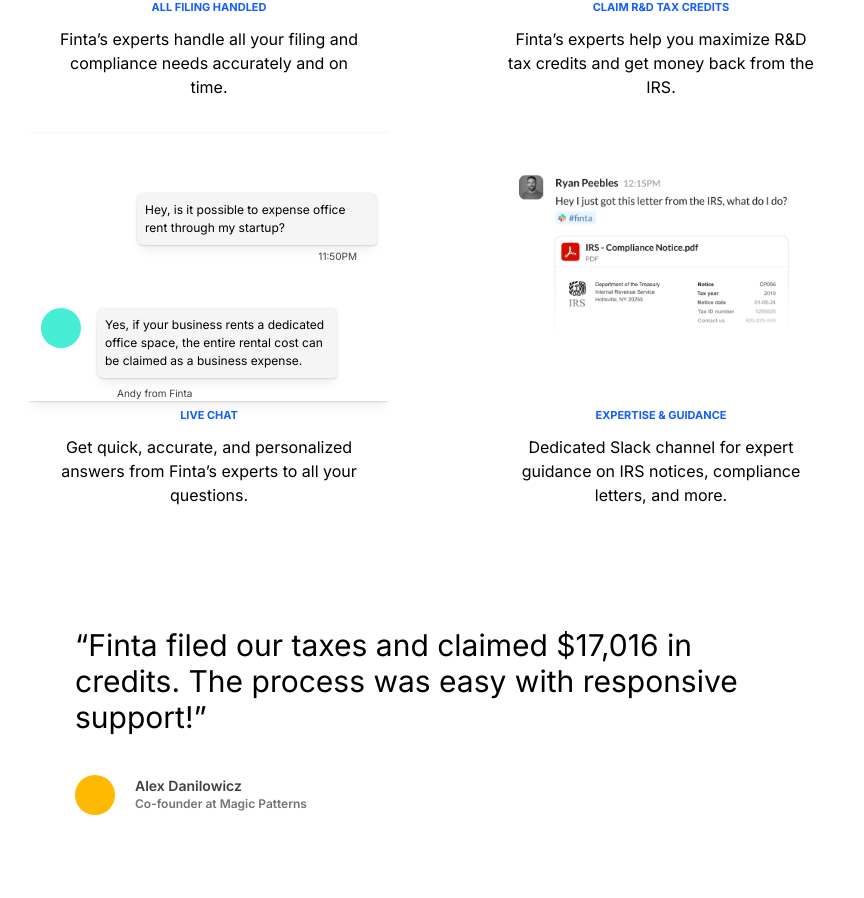
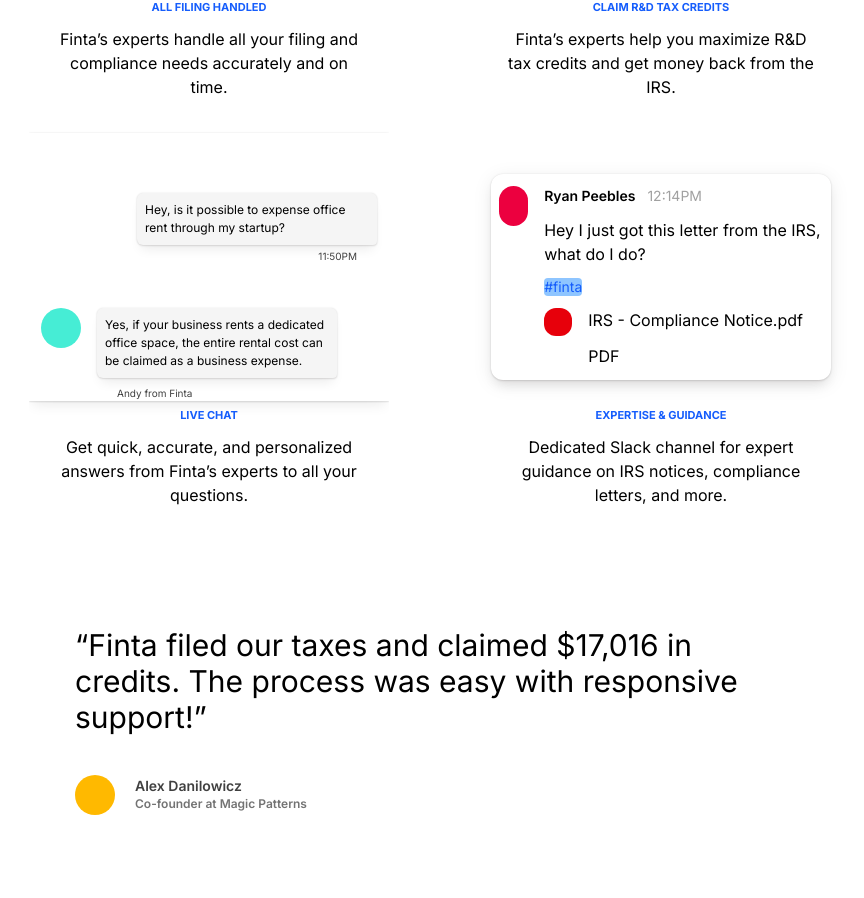
Before and after one commit to Evolver-3/newfintaupload, a React (Vite) app: page / in a window 1280 px wide. Shown: the part 2513-3411 px from the top of the page, without its empty margins (205-1069 px from the left). Built offline with nearby package versions, Linux system fonts and the light colour scheme; some icons are missing.

Commit message:
new card Expertise and guidance

```diff
--- /dev/null
+++ b/src/finta/Data/Card4.jsx
@@ -0,0 +1,37 @@
+import React from 'react'
+
+const Card4 = () => {
+  return (
+    <div className='w-85 h-fit px-2 py-3 rounded-xl bg-card flex gap-4 justify-center items-start shadow-weird'>
+
+      <div className='w-10 h-10 rounded-full bg-primary'></div>
+
+      <div className='flex flex-col gap-3 item-start justify-center text-foreground'>
+        <div className=' flex gap-3 text-sm'>
+          <h2 className='font-semibold'>Ryan Peebles</h2>
+          <h4 className='text-neutral-400 dark:text-neutral-200'>12:14PM</h4>
+        </div>
+
+        <p>Hey I just got this letter from the IRS, what do I do?</p>
+
+        <span className='w-fit  rounded-sm text-blue-600 text-sm leading-tight bg-blue-300 '>#finta</span>
+
+        <div className='flex gap-4'>
+          <div className='w-7 h-7 rounded-xl bg-red-600'></div>
+
+          <div className='flex flex-col items-start justify-center gap-3'>
+            <h2>IRS - Compliance Notice.pdf</h2>
+
+            <h4>PDF</h4>
+          </div>
+
+          <div className='w-1 h-full bg-black/10'></div>
+
+        </div>
+
+      </div>
+    </div>
+  )
+}
+
+export default Card4
--- a/src/finta/Data/Cardo.jsx
+++ b/src/finta/Data/Cardo.jsx
@@ -12,10 +12,11 @@
 
 
   const row={
-    hidden:{opacity:0,y:10},
+    hidden:{opacity:0,y:10,x:0},
     visible:(i)=>({
       opacity:1,
       y:0,
+      x:0,
       transition:{
         delay:i*2.4,
         duration:1
@@ -39,7 +40,7 @@
     <AnimatePresence mode='wait'>
     <motion.div
 
-    className='shadow-soft rounded-md w-75 h-auto bg-card mt-10'
+    className='shadow-soft rounded-md w-90 h-auto bg-card mt-10'
     key={cycle}>
 
         {Data.map((item,index)=>(
@@ -50,7 +51,6 @@
         variants={row}
         initial="hidden"
         animate="visible"
-
         custom={index}
 
         >
@@ -58,7 +58,7 @@
           <motion.div
           className='relative flex items-center justify-center '>
 
-          <motion.h2 className='absolute inset-0 text-neutral-600 text-md'
+          <motion.h2 className='absolute inset-0 text-neutral-600 dark:text-neutral-300 text-md'
           initial={{opacity:1,scale:0.8}}
           animate={{opacity:0,scale:1}}
           transition={{duration:1.5,delay:index * 2.4+0.6}}
@@ -76,7 +76,7 @@
           </motion.h2>
 
 
-          <h2 className='text-sm  text-neutral-700 px-10'>{item.text}</h2>
+          <h2 className='text-sm text-neutral-700 dark:text-white px-10'>{item.text}</h2>
 
           </motion.div>
 
--- a/src/finta/Data/Datapage.jsx
+++ b/src/finta/Data/Datapage.jsx
@@ -1,9 +1,10 @@
 
 import Cardo from './Cardo'
 import Container from '../CustomComponent/Container'
-import FintaChat from '../ChatAnimation/FintaChat'
+import FintaChat from './ChatAnimation/FintaChat'
 import NormalCardContain from '../CustomComponent/NormalCardContain'
 import CustomMain from '../CustomComponent/CustomMain'
+import Card4 from './Card4'
 
 const Datapage = () => {
 
@@ -24,9 +25,7 @@
        </NormalCardContain>
 
        <NormalCardContain heading={"EXPERTISE & GUIDANCE"} text={"Dedicated Slack channel for expert guidance on IRS notices, compliance letters, and more."} >
-        <div className='h-75'>
-          <img src='expertise.webp' className='w-80 rounded-xl'/>
-        </div>
+        <Card4/>
        </NormalCardContain>
 
       </CustomMain>
--- a/src/finta/TestimonialPage/Downside.jsx
+++ b/src/finta/TestimonialPage/Downside.jsx
@@ -115,7 +115,7 @@
             {[...items,...items].map((test,index)=>(
                 <div key={index} className='shadow-finta rounded-xl  text-left px-5 py-4 bg-card flex flex-col items-start gap-4'>
 
-                  <p className='text-sm text-neutral-900  leading-4 mb-2'>{test.quote}</p>
+                  <p className='text-sm text-neutral-900 dark:text-neutral-200 leading-4 mb-2'>{test.quote}</p>
 
                 <div className="flex gap-3 items-center">
 
@@ -123,8 +123,8 @@
 
                   <div >
 
-                  <h2 className="text-[14px] text-neutral-700 font-semibold">{test.name}</h2>
-                  <h3 className="text-neutral-500  font-semibold text-xs ">{test.role}</h3>
+                  <h2 className="text-[14px] text-neutral-700 font-semibold dark:text-neutral-300">{test.name}</h2>
+                  <h3 className="text-neutral-500  font-semibold text-xs dark:text-neutral-400">{test.role}</h3>
 
                   </div>
                 </div>
--- a/src/finta/TestimonialPage/Upside.jsx
+++ b/src/finta/TestimonialPage/Upside.jsx
@@ -114,7 +114,7 @@
         {[...items,...items].map((test,index)=>(
             <div key={index} className='bg- shadow-finta bg-card rounded-xl  text-left px-5 py-4 flex flex-col items-start gap-4 '>
 
-              <p className='text-sm text-neutral-900 leading-4 mb-2'>{test.quote}</p>
+              <p className='text-sm text-neutral-900 dark:text-neutral-200 leading-4 mb-2'>{test.quote}</p>
 
               <div className="flex gap-3 items-center">
 
@@ -122,8 +122,8 @@
 
                   <div >
 
-                  <h2 className="text-[14px] text-neutral-700 font-semibold">{test.name}</h2>
-                  <h3 className="text-neutral-500  font-semibold text-xs ">{test.role}</h3>
+                  <h2 className="text-[14px] text-neutral-700 dark:text-neutral-300 font-semibold">{test.name}</h2>
+                  <h3 className="text-neutral-500 dark:text-neutral-400  font-semibold text-xs ">{test.role}</h3>
 
                   </div>
                 </div>
```
Also changed, not shown: src/finta/Data/ChatAnimation/ChatUi.jsx (renamed from src/finta/ChatAnimation/ChatUi.jsx), src/finta/Data/ChatAnimation/FintaChat.jsx (renamed from src/finta/ChatAnimation/FintaChat.jsx), src/finta/Data/ChatAnimation/Popple.jsx (renamed from src/finta/ChatAnimation/Popple.jsx).
